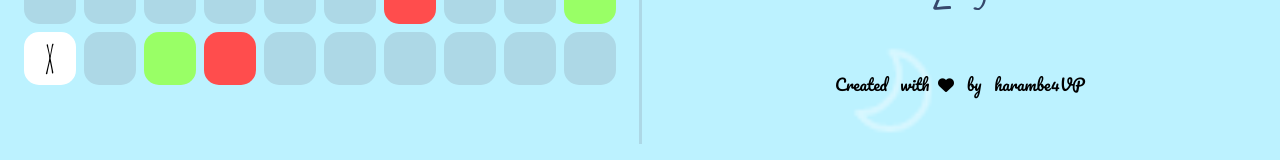
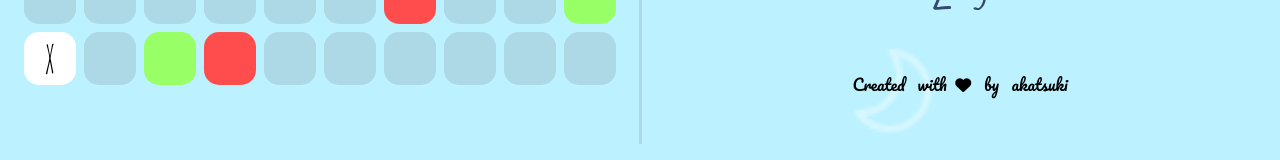
Before and after one commit to buridiaditya/harambe4VP, a plain HTML site: page first.html in a window 1280 px wide. Shown: the part 524-684 px from the top of the page. Drawn offline with Linux system fonts and the light colour scheme.

Commit message:
update team name

```diff
--- a/first.html
+++ b/first.html
@@ -68,7 +68,7 @@
   <br/>
   <br/>
 
-  <p style = "font-family: 'Pacifico', cursive; bottom: 10px;">Created &nbsp with &nbsp<i class="fa fa-heart" aria-hidden="true"></i> &nbsp by &nbsp harambe4VP</p>
+  <p style = "font-family: 'Pacifico', cursive; bottom: 10px;">Created &nbsp with &nbsp<i class="fa fa-heart" aria-hidden="true"></i> &nbsp by &nbsp akatsuki</p>
   <script src="index.js"></script>
 </body>
 </html>
```
Also changed, not shown: second.html (+1 -1 lines).
